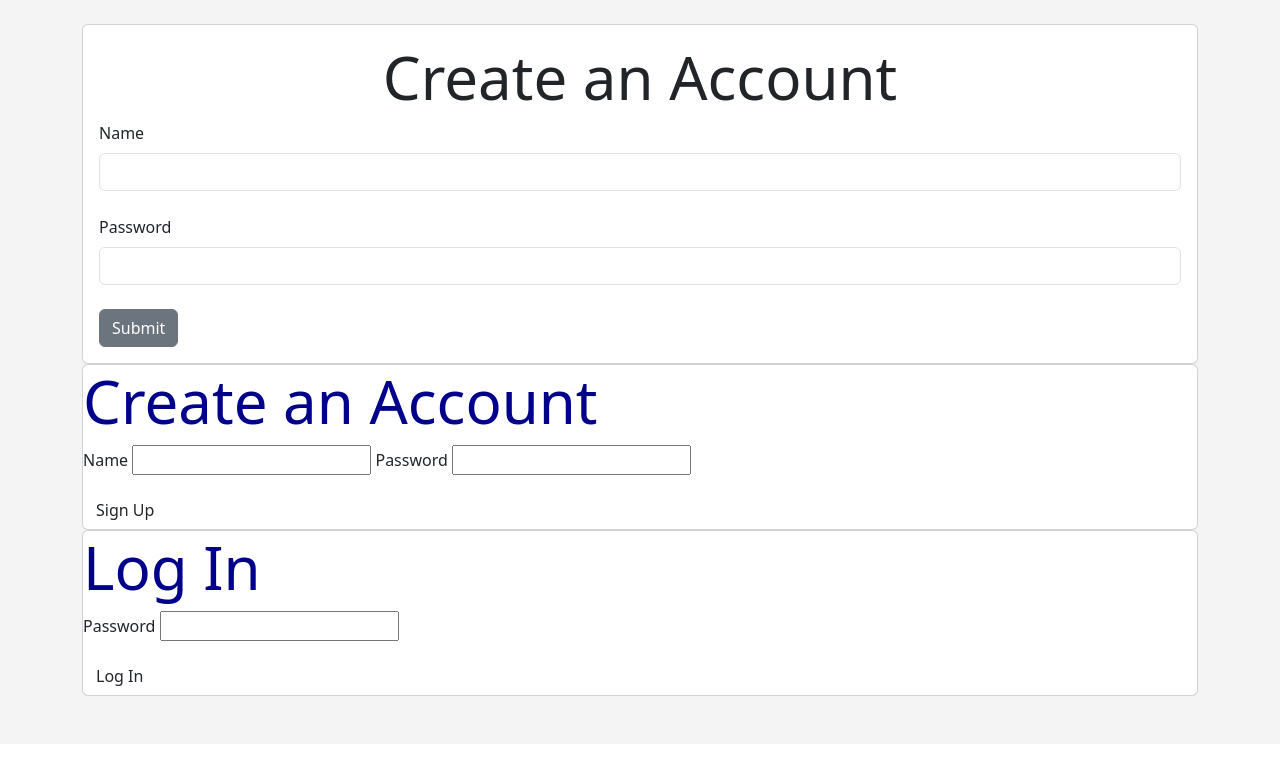
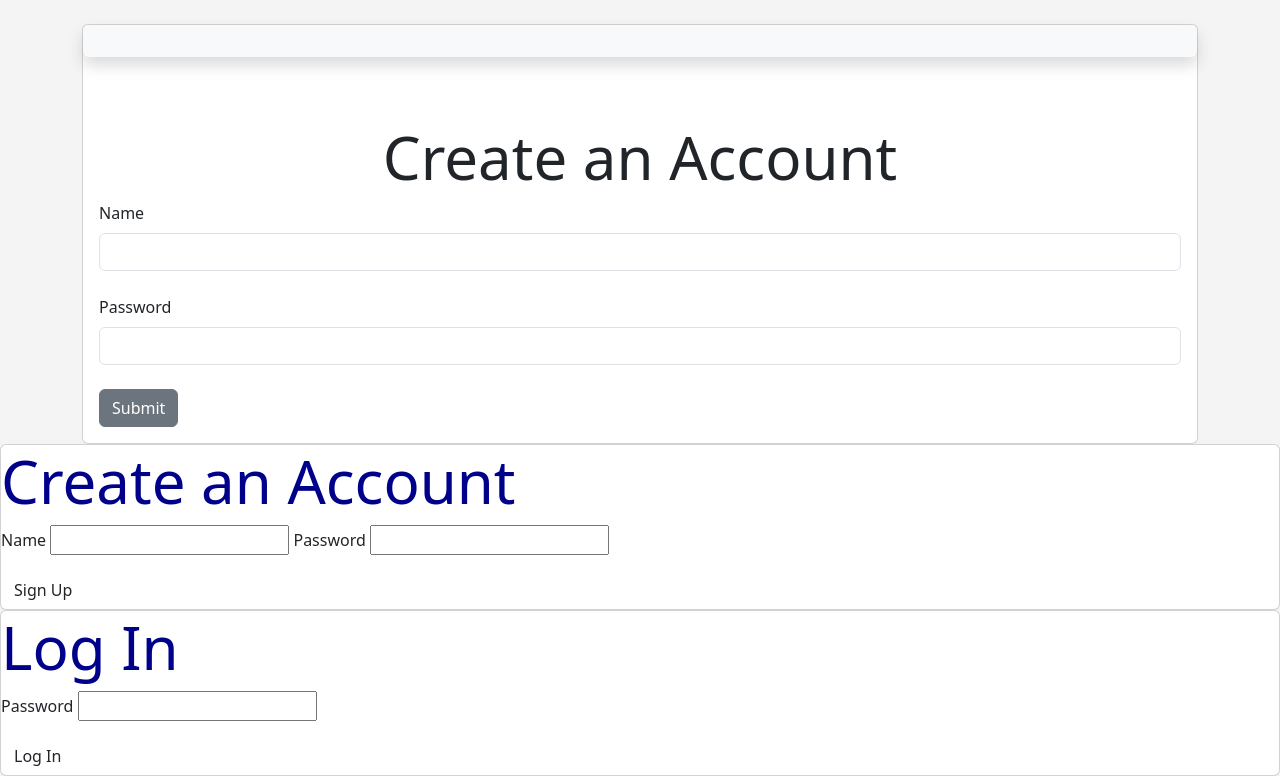
Before and after one commit to ErikBurdett/RoverWeb, a Flask app: page /user/signup in a window 1280 px wide. Shown: the part 56-832 px from the top of the page. Before the commit the page ends 752 px from the top, so only its background shows below. Run offline with Flask 3, Linux system fonts and the light colour scheme; some libraries are stand-ins or nearby versions.

Commit message:
Update sign_up.html

```diff
--- a/api/templates/sign_up.html
+++ b/api/templates/sign_up.html
@@ -3,6 +3,7 @@
 {% block content %}
 
 <div class="card">
+  <div class="shadow p-3 mb-5 bg-body-tertiary rounded"></div>
   <div class="card-body">
     <h1 class="card-title text-center">Create an Account</h1>
     <form method="POST">
@@ -19,6 +20,7 @@
       {{ form.submit(class="btn btn-secondary") }}
 
     </form>
+  </div>
   </div>
 </div>
 
```
